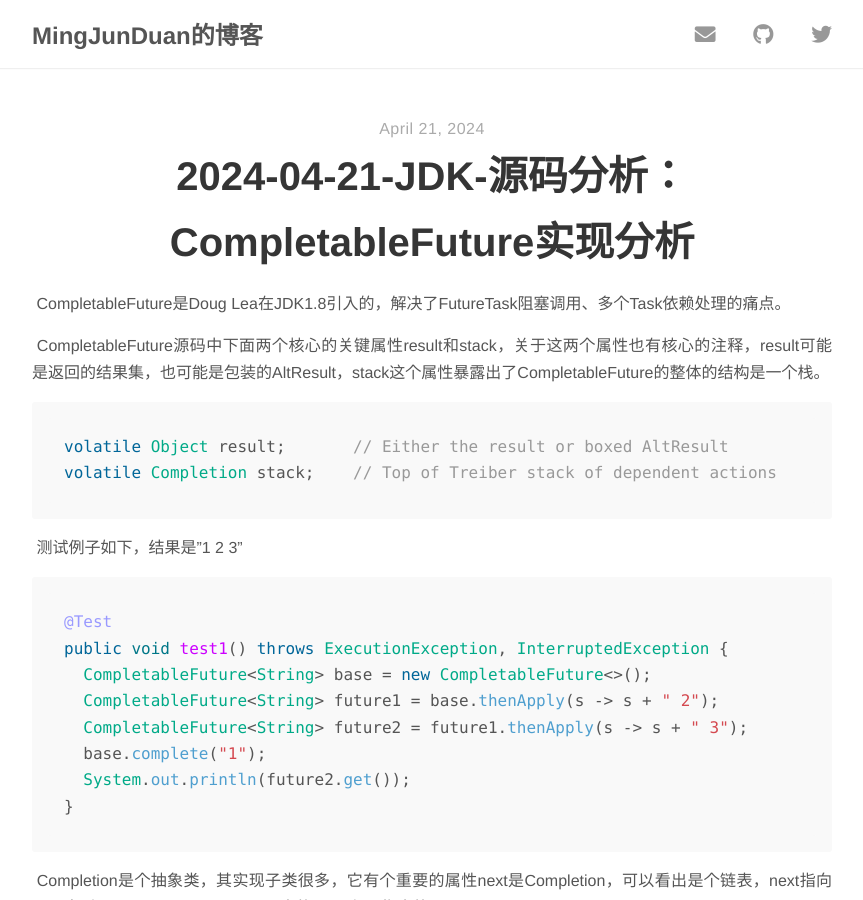
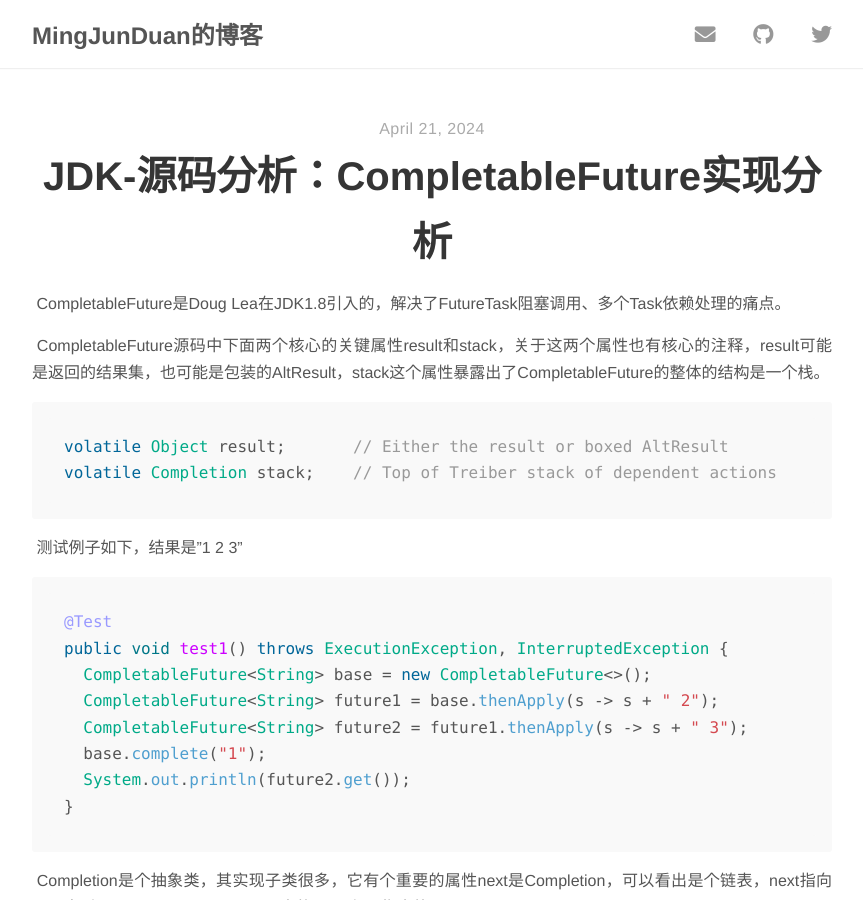
Before and after one commit to MingJunDuan/MingJunDuan.github.io, a Jekyll site: the page built from _posts/2024-04-21-JDK-源码分析：CompletableFuture实现分析.md, in a window 1280 px wide and 900 px high. Shown: the whole window, without its empty margins (208-1071 px from the left). Built offline with Jekyll 4.4.1, drawn with Linux system fonts in a browser that asks for light colours; nearby versions of some CDN libraries.

Commit message:
JDK-源码分析：CompletableFuture实现分析

```diff
--- a/_posts/2024-04-21-JDK-源码分析：CompletableFuture实现分析.md
+++ b/_posts/2024-04-21-JDK-源码分析：CompletableFuture实现分析.md
@@ -1,6 +1,6 @@
 ---
 layout: post
-title: "2024-04-21-JDK-源码分析：CompletableFuture实现分析"
+title: "JDK-源码分析：CompletableFuture实现分析"
 author: "Inela"
 ---
 
```
